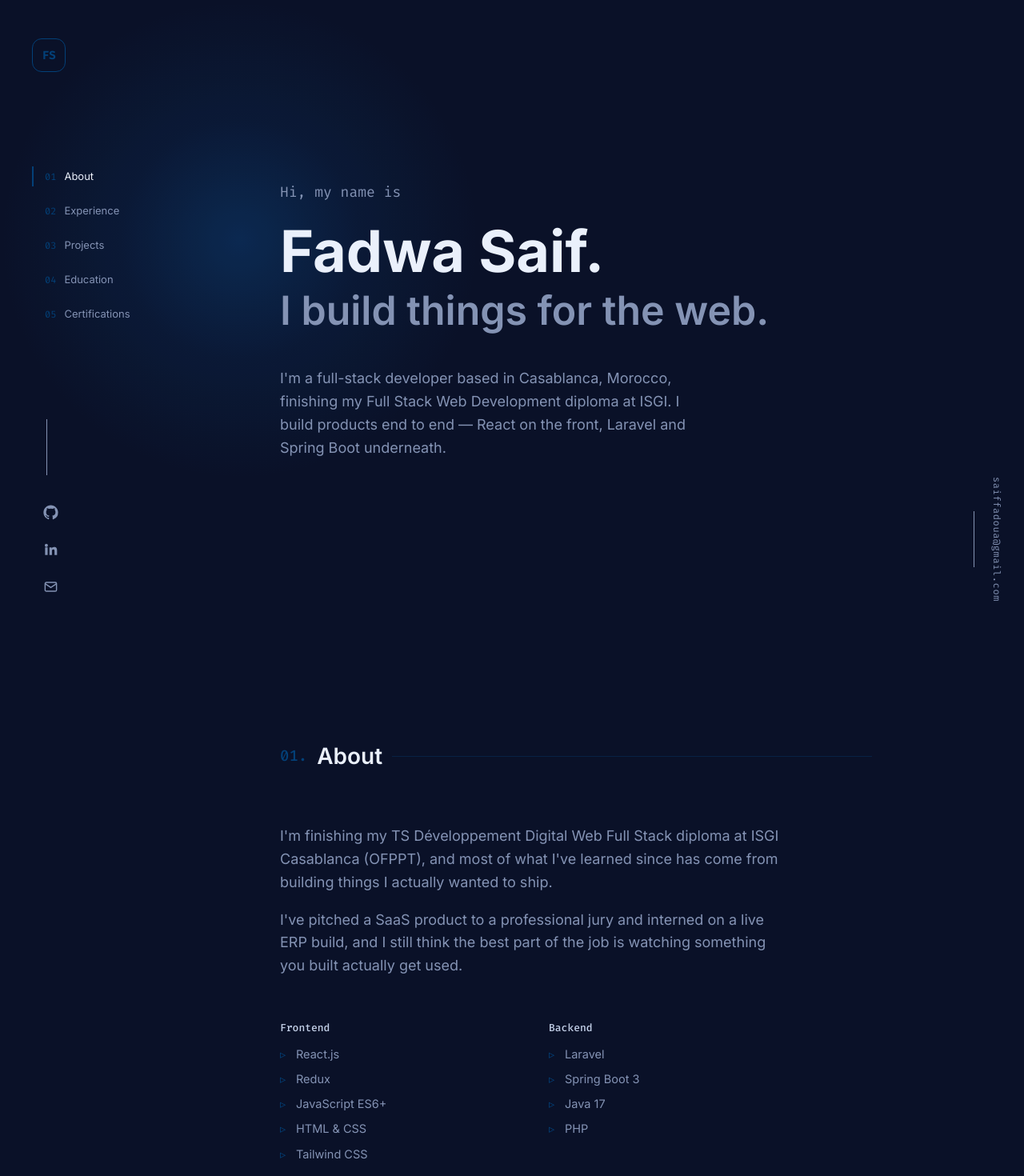
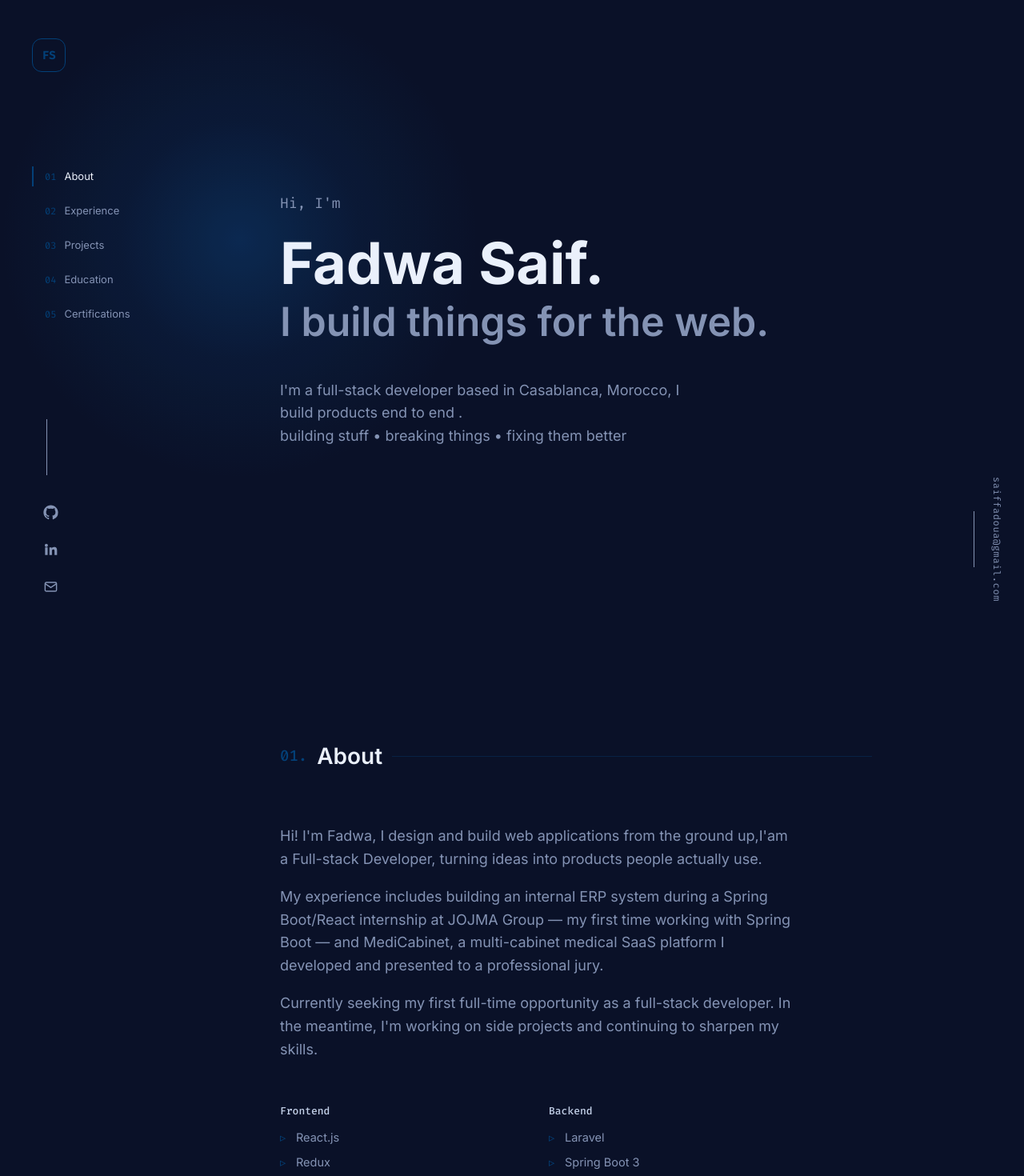
Before and after one commit to Fadwa-Saif/Portfolio-Fadwa-saif, a React (Vite) app in the folder my-portfolio/: page / in a window 1280 px wide. Shown: the top 1470 px of the page at 80% size. Built offline with nearby package versions, Linux system fonts and the light colour scheme.

Commit message:
update about me section

```diff
--- a/my-portfolio/src/App.jsx
+++ b/my-portfolio/src/App.jsx
@@ -65,8 +65,8 @@ const EXPERIENCE = [
     role: "Full-Stack Developer Intern",
     range: "Jan 2026 — Feb 2026 · Casablanca, Morocco",
     bullets: [
+      "Participated in the development of an internal ERP for managing business processes",
       "Developed backend modules with Spring Boot and Java, and frontend modules with React.js, within an Agile team",
-      "Contributed to the design of an internal ERP for managing business processes",
       "Ran tests, fixed bugs, optimized performance, and managed versioning with Git",
     ],
     tech: [
@@ -486,14 +486,13 @@ export default function Portfolio() {
         <main>
           {/* hero */}
           <section className="hero" id="hero">
-            <p className="kicker">Hi, my name is</p>
+            <p className="kicker">Hi, I'm</p>
             <h1>Fadwa Saif.</h1>
             <h2>I build things for the web.</h2>
             <p>
-              I'm a full-stack developer based in Casablanca, Morocco, finishing
-              my Full Stack Web Development diploma at ISGI. I build products
-              end to end — React on the front, Laravel and Spring Boot
-              underneath.
+              I'm a full-stack developer based in Casablanca, Morocco, I build
+              products end to end . <br></br>
+              building stuff • breaking things • fixing them better
             </p>
             <div className="hero-socials">
               {SOCIALS.map((s) => (
@@ -515,14 +514,21 @@ export default function Portfolio() {
             <SectionHeading num="01">About</SectionHeading>
             <div className="about-main">
               <p>
-                I'm finishing my TS Développement Digital Web Full Stack diploma
-                at ISGI Casablanca (OFPPT), and most of what I've learned since
-                has come from building things I actually wanted to ship.
+                Hi! I'm Fadwa, I design and build web applications from the
+                ground up,I'am a Full-stack Developer, turning ideas into
+                products people actually use.
               </p>
               <p>
-                I've pitched a SaaS product to a professional jury and interned
-                on a live ERP build, and I still think the best part of the job
-                is watching something you built actually get used.
+                My experience includes building an internal ERP system during a
+                Spring Boot/React internship at JOJMA Group — my first time
+                working with Spring Boot — and MediCabinet, a multi-cabinet
+                medical SaaS platform I developed and presented to a
+                professional jury.
+              </p>
+              <p>
+                Currently seeking my first full-time opportunity as a full-stack
+                developer. In the meantime, I'm working on side projects and
+                continuing to sharpen my skills.
               </p>
               <div className="tech-grid">
                 {SKILLS.map((g) => (
```
